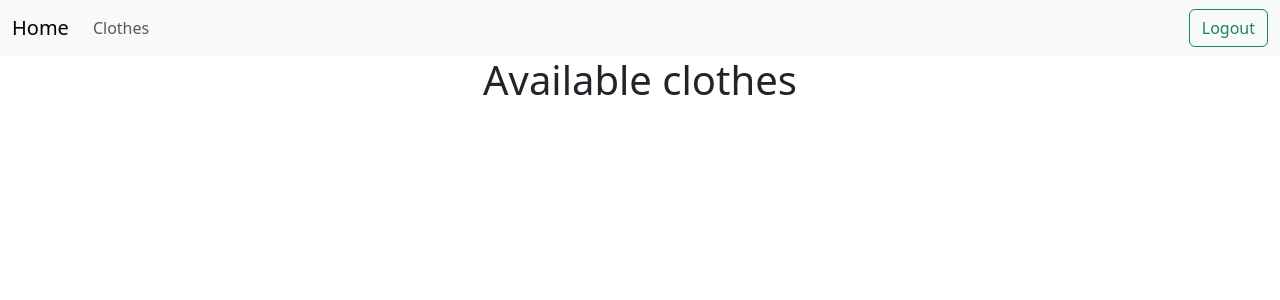
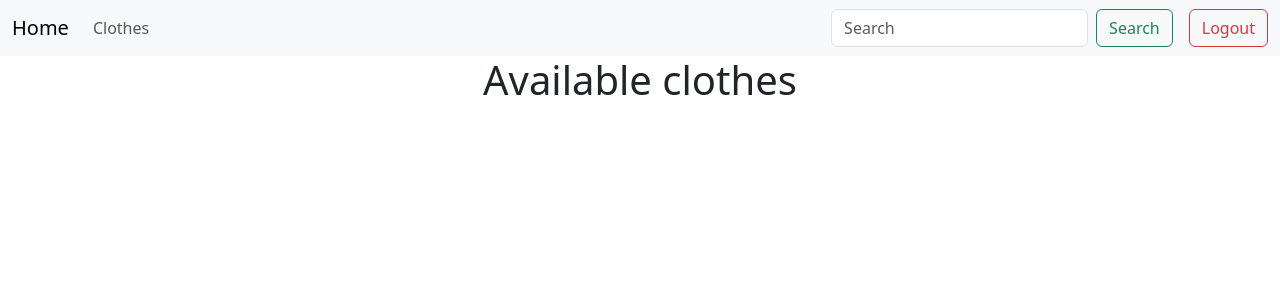
Before and after one commit to MarlenBrawlHalal/Clothing-store, a Django app: page /clothes/ in a window 1280 px wide. Shown: the top 300 px of the page. Run offline with Django 4.2, Linux system fonts and the light colour scheme; the visitor is signed in with stand-in values (Sample User, id 1); data that the repository does not hold is empty; parts of the project's set-up code (start-up, migrations or seed data) failed here and were passed over.

Commit message:
added search function

```diff
--- a/clothes/urls.py
+++ b/clothes/urls.py
@@ -1,8 +1,9 @@
 from django.urls import path
 
-from .views import ClothesListView, ClothesDetailView
+from .views import ClothesListView, ClothesDetailView, SearchResultsListView
 
 urlpatterns = [
     path('', ClothesListView.as_view(), name='clothes_list'),
     path('<uuid:pk>/', ClothesDetailView.as_view(), name='clothes_detail'),
+    path('search/', SearchResultsListView.as_view(), name='search_results'),
 ]
--- a/clothes/views.py
+++ b/clothes/views.py
@@ -1,12 +1,30 @@
+from typing import Any
+from django.db.models import Q
+from django.db.models.query import QuerySet
 from django.views.generic import ListView, DetailView
+from django.contrib.auth.mixins import LoginRequiredMixin
+
 from .models import Clothes
 
-class ClothesListView(ListView):
+class ClothesListView(LoginRequiredMixin, ListView):
     model = Clothes
     context_object_name = 'clothes_list'
     template_name = 'clothes/clothes_list.html'
+    login_url = 'account_login'
 
-class ClothesDetailView(DetailView):
+class ClothesDetailView(LoginRequiredMixin, DetailView):
     model = Clothes
     context_object_name = 'clothes'
     template_name = 'clothes/clothes_detail.html'
+    login_url = 'account_login'
+
+class SearchResultsListView(ListView):
+    model = Clothes
+    context_object_name = 'clothes_list'
+    template_name = 'clothes/search_results.html'
+
+    def get_queryset(self):
+        query = self.request.GET.get('q')
+        return Clothes.objects.filter(
+            Q(title__icontains=query)
+        )
--- a/templates/_base.html
+++ b/templates/_base.html
@@ -17,19 +17,16 @@
                     <a href="{% url 'clothes_list' %}" class="nav-link">Clothes</a>
                 </li>
             </ul>
-                <!--
-                <form class="d-flex" role="search">
-                    <input class="form-control me-2" type="search" placeholder="Search" aria-label="Search">
+            {% if user.is_authenticated %}
+                <form class="d-flex mx-3" role="search" method="get" action="{% url 'search_results' %}">{% csrf_token %}
+                    <input class="form-control mx-2" type="search" placeholder="Search" aria-label="Search" name="q">
                     <button class="btn btn-outline-success" type="submit">Search</button>
-                </form> -->
-            <div>
-                {% if user.is_authenticated %}
-                    <a href="{% url 'account_logout' %}" class="btn btn-outline-success">Logout</a>
-                {% else %}
-                    <a href="{% url 'account_login' %}" class="btn btn-outline-success">Login</a>
-                    <a href="{% url 'account_signup' %}" class="btn btn-outline-success">Sign Up</a>
-                {% endif %}
-            </div>
+                </form>
+                <a href="{% url 'account_logout' %}" class="btn btn-outline-danger">Logout</a>
+            {% else %}
+                <a href="{% url 'account_login' %}" class="btn btn-outline-success mx-2">Login</a>
+                <a href="{% url 'account_signup' %}" class="btn btn-outline-success">Sign Up</a>
+            {% endif %}
         </div>
     </nav>
     <div class="container">
```
Also changed, not shown: templates/clothes/search_results.html (added, +16 -0 lines).
